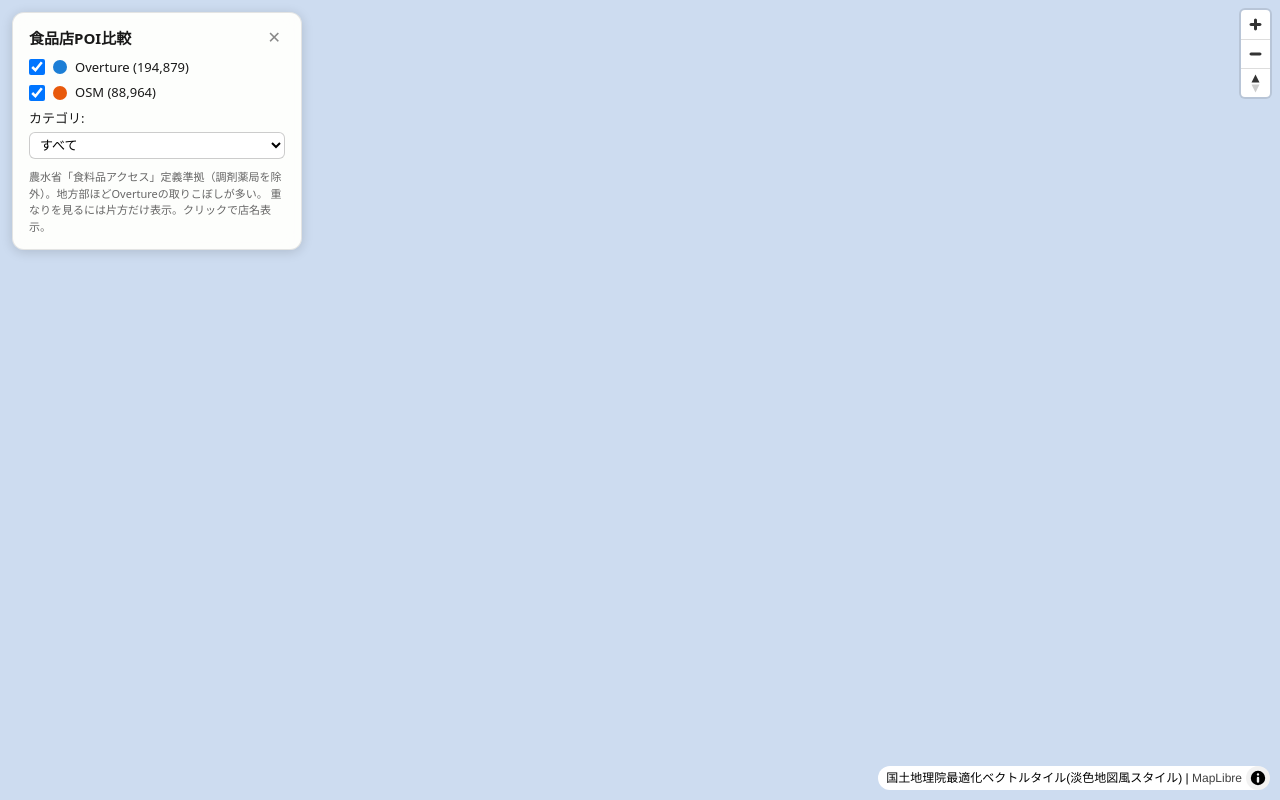
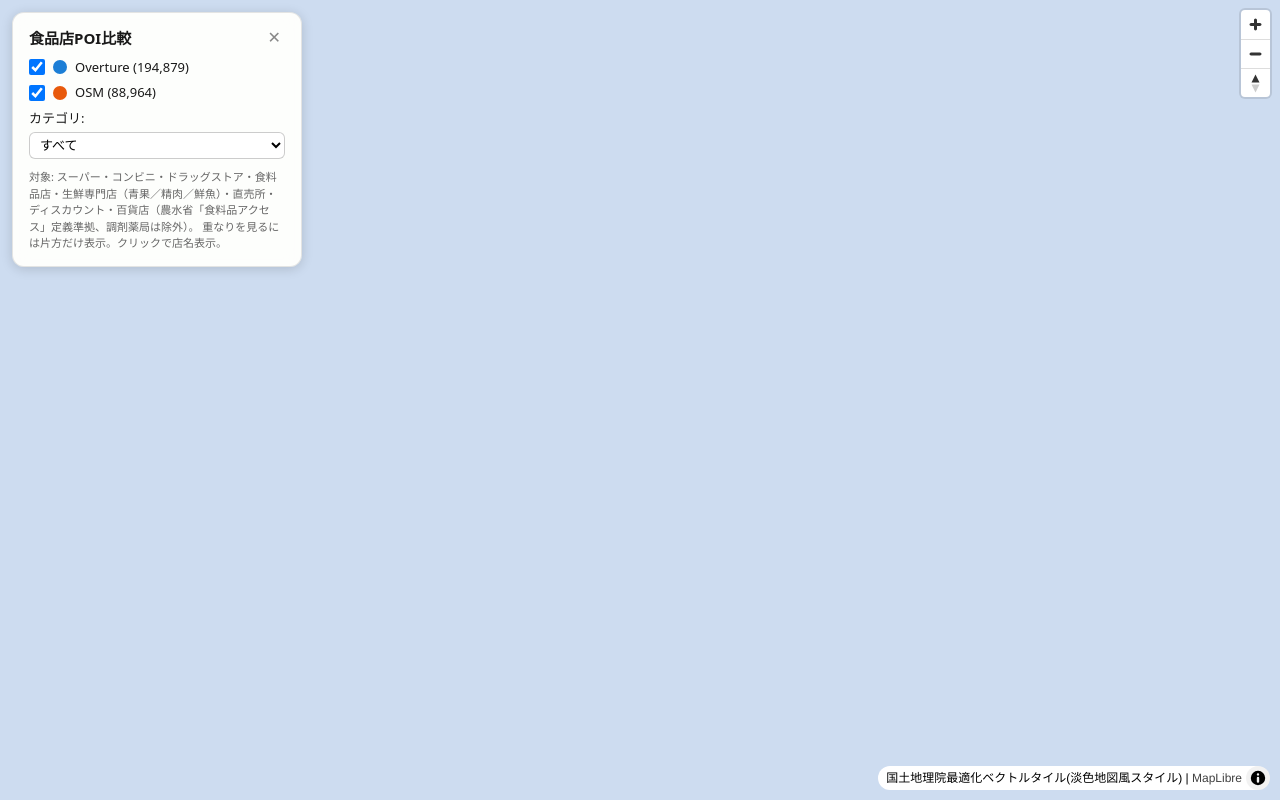
Before and after one commit to shiwaku/japan-food-store-master, a website built with Vite: page compare.html in a window 1280 px wide. Built offline with nearby package versions, Linux system fonts and the light colour scheme; no server answers; animation ran at ten frames a second; what pmtiles would draw is missing.

Commit message:
比較ビューワー: パネル説明に対象食品店カテゴリを明記、地方偏在の一文を削除
Claude-Session: https://claude.ai/code/session_01MV2PW8QJmmxgxg5Wy3QGrN

```diff
--- a/compare.html
+++ b/compare.html
@@ -45,7 +45,7 @@
       </select>
     </div>
     <div class="note">
-      農水省「食料品アクセス」定義準拠（調剤薬局を除外）。地方部ほどOvertureの取りこぼしが多い。
+      対象: スーパー・コンビニ・ドラッグストア・食料品店・生鮮専門店（青果／精肉／鮮魚）・直売所・ディスカウント・百貨店（農水省「食料品アクセス」定義準拠、調剤薬局は除外）。
       重なりを見るには片方だけ表示。クリックで店名表示。
     </div>
   </div>
```
